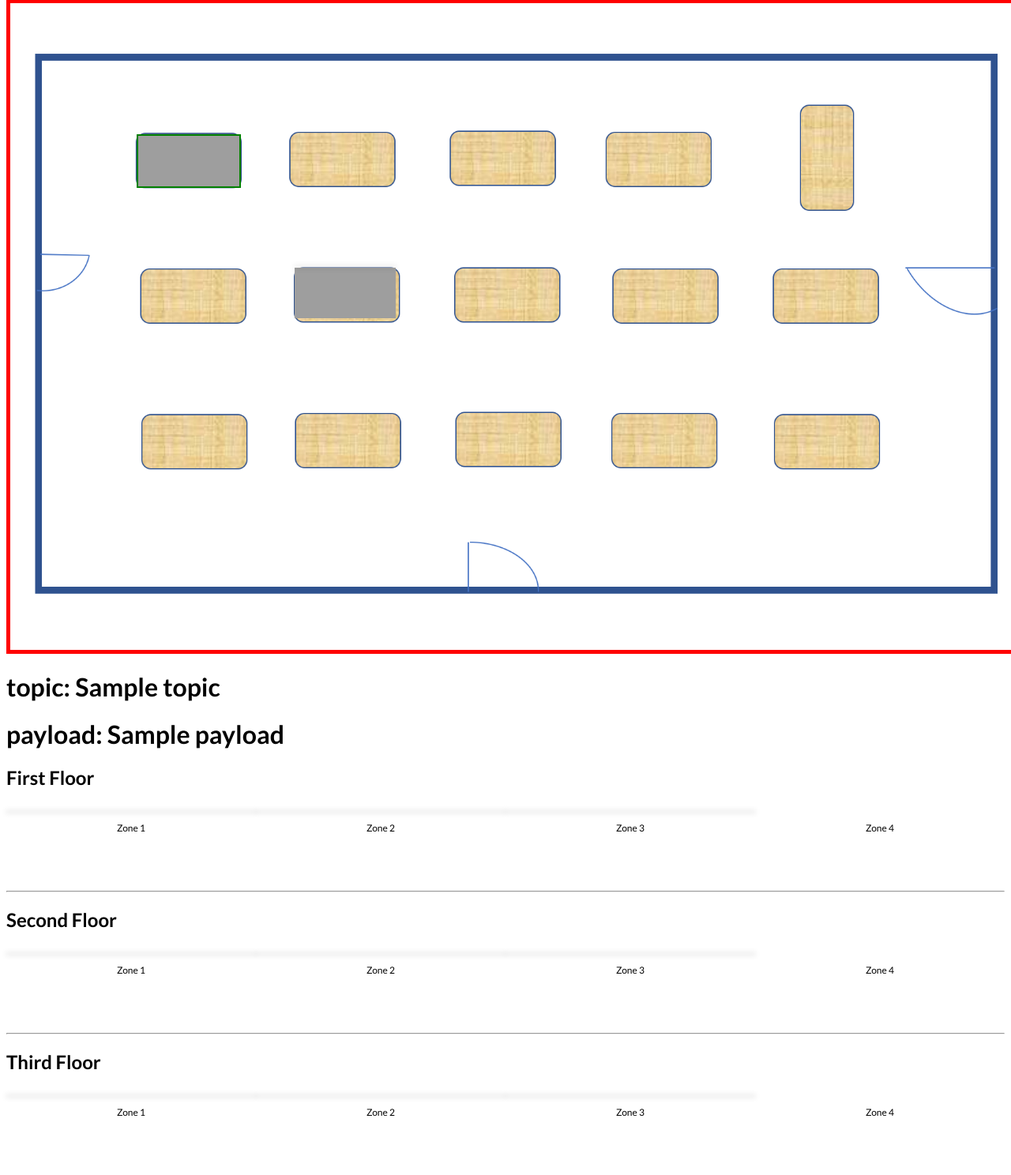
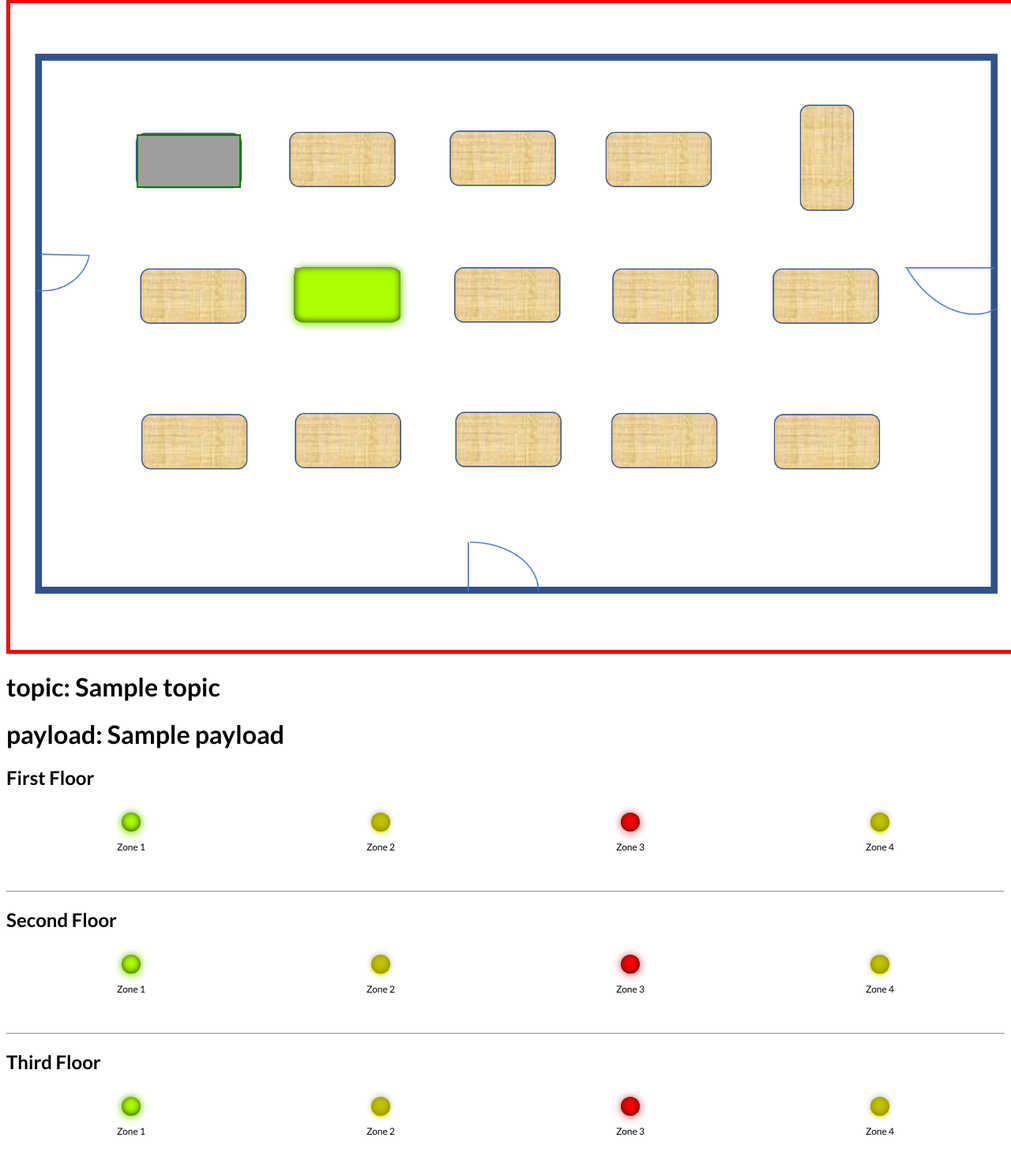
Before and after one commit to hanscat/UVA-Intelligent-Seating-System, a Django app: template SeatDetector/templates/index.html in a window 1280 px wide. Shown: the part 83-1571 px from the top of the page at 79% size. Run offline with Django 3.2, Linux system fonts and the light colour scheme; the template is opened without the code that fills it: most values are stand-ins (such as "Sample title", 1, 10 or a date in 2020); parts of the project's set-up code (start-up, migrations or seed data) failed here and were passed over; some libraries are stand-ins or nearby versions; grey boxes are pictures that could not be loaded.

Commit message:
fix bug from merge

```diff
--- a/SeatDetector/templates/index.html
+++ b/SeatDetector/templates/index.html
@@ -31,7 +31,7 @@
 {#    <div class='pulse'></div>#}
         <div class="NI-lab" style="background-image: url({% static 'pics/map.png' %});">
             <div class="table" id="t1" style="background-image: url({% static 'pics/table.png' %});">
-                <div class="led-green"></div>
+                <div class="led-green led-rectangle"></div>
             </div>
 
             <div class="table" id="t2" style="background-image: url({% static 'pics/table.png' %});"></div>
@@ -46,68 +46,68 @@
 		  <div class="first-floor floor">
               <h2>First Floor</h2>
 			  <div class="led-box">
-				<div class="led-green"></div>
+				<div class="led-green led-round"></div>
 				<p>Zone 1</p>
 			  </div>
 
 			  <div class="led-box">
-				<div class="led-yellow"></div>
+				<div class="led-yellow led-round"></div>
 				<p>Zone 2</p>
 			  </div>
 
 			  <div class="led-box">
-				<div class="led-red"></div>
+				<div class="led-red led-round"></div>
 				<p>Zone 3</p>
 			  </div>
 
 			  <div class="led-box">
-				<div class="led-blue"></div>
+				<div class="led-yellow led-round"></div>
 				<p>Zone 4</p>
 			  </div>
 		  </div>
 			<hr>
 		  <div class="second-floor floor">
               <h2>Second Floor</h2>
-              <div class="led-box">
-				<div class="led-green"></div>
+			  <div class="led-box">
+				<div class="led-green led-round"></div>
 				<p>Zone 1</p>
 			  </div>
 
 			  <div class="led-box">
-				<div class="led-yellow"></div>
+				<div class="led-yellow led-round"></div>
 				<p>Zone 2</p>
 			  </div>
 
 			  <div class="led-box">
-				<div class="led-red"></div>
+				<div class="led-red led-round"></div>
 				<p>Zone 3</p>
 			  </div>
 
 			  <div class="led-box">
-				<div class="led-blue"></div>
+				<div class="led-yellow led-round"></div>
 				<p>Zone 4</p>
 			  </div>
 		  </div>
 			<hr>
 		  <div class="third-floor floor">
               <h2>Third Floor</h2>
-              <div class="led-box">
-				<div class="led-green"></div>
+			  <div class="led-box">
+				<div class="led-green led-round"></div>
 				<p>Zone 1</p>
 			  </div>
 
 			  <div class="led-box">
-				<div class="led-yellow"></div>
+				<div class="led-yellow led-round"></div>
 				<p>Zone 2</p>
 			  </div>
 
 			  <div class="led-box">
-				<div class="led-red"></div>
+				<div class="led-red led-round"></div>
 				<p>Zone 3</p>
 			  </div>
 
 			  <div class="led-box">
-				<div class="led-blue"></div>
+				<div class="led-yellow led-round"></div>
 				<p>Zone 4</p>
 			  </div>
 		  </div>
```
Also changed, not shown: SeatDetector/HumanSensing/views.py (+17 -17 lines).
